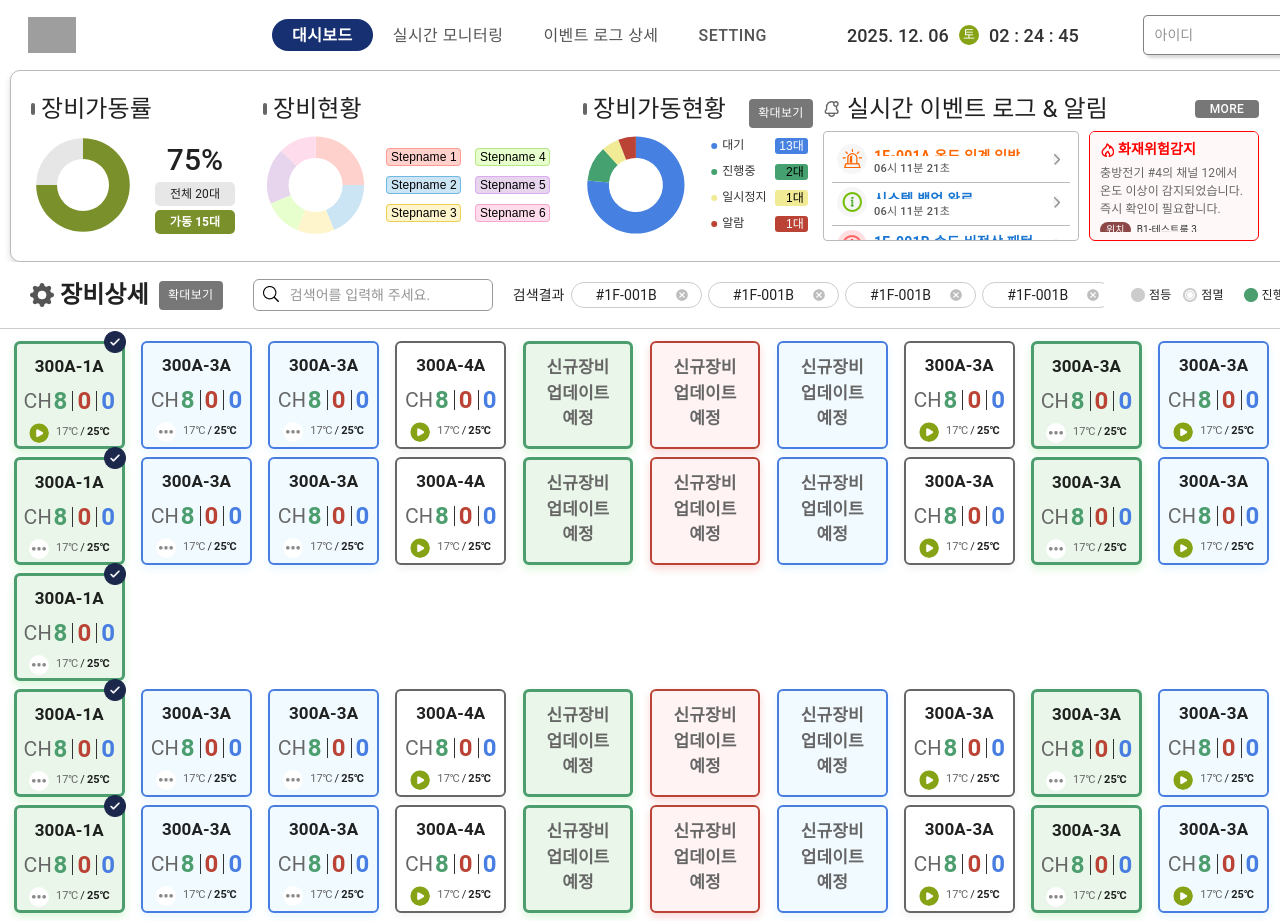
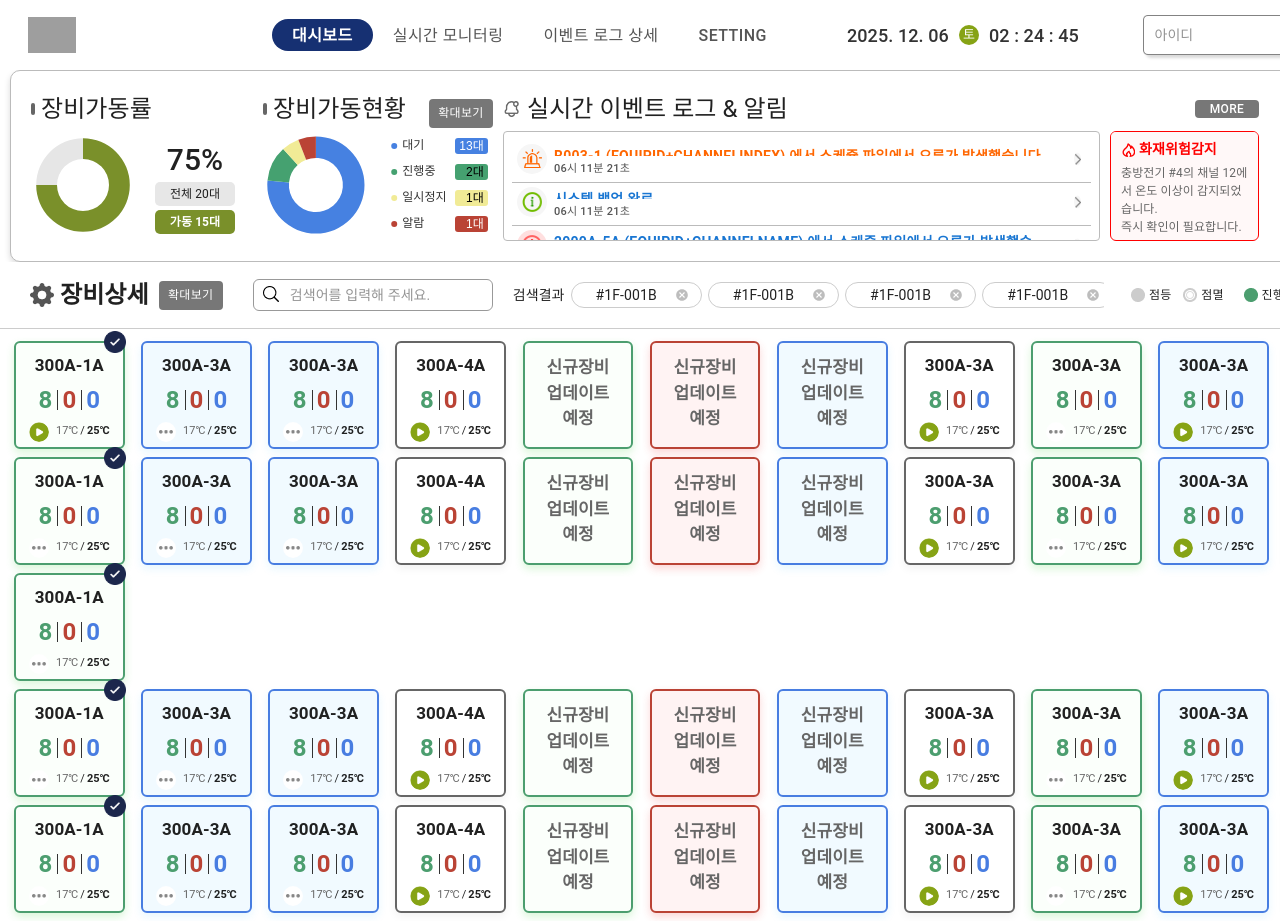
Before and after one commit to MUBSCORP/KCL, a Next.js app: page /uiux/dashboard-cell in a window 1280 px wide. Shown: the top 921 px of the page. Built offline with nearby package versions, Linux system fonts and the light colour scheme; grey boxes are pictures that could not be loaded; what @mui/material-nextjs would draw is missing.

Commit message:
[260113] TopState 수정 외

```diff
--- a/src/app/uiux/components/modules/topState/TopStateCenterList.tsx
+++ b/src/app/uiux/components/modules/topState/TopStateCenterList.tsx
@@ -4,9 +4,9 @@ import { Button } from '@mui/material';
 
 export default function TopStateCenterList() {
   const items = [
-    { time: '06시 11분 21초', desc: '1F-001A 온도 임계 임박', type: 'warning' },
+    { time: '06시 11분 21초', desc: 'B003-1 (EquipID+channelIndex) 에서 스케쥴 파일에서 오류가 발생했습니다.', type: 'warning' },
     { time: '06시 11분 21초', desc: '시스템 백업 완료', type: '' },
-    { time: '06시 11분 21초', desc: '1F-001B 속도 비정상 패턴', type: 'danger' },
+    { time: '06시 11분 21초', desc: '2000A-5A (EquipID+channelName) 에서 스케쥴 파일에서 오류가 발생했습니다.', type: 'danger' },
   ];
 
   return (
@@ -15,7 +15,9 @@ export default function TopStateCenterList() {
         {items.map((item, index) => (
           <li key={index} className={item.type === 'warning' ? 'warning' : item.type === 'danger' ? 'danger' : ''}>
             <Button className="customBtn">
-              <span className="desc">{item.desc}</span>
+              <span className="desc" style={{ maxWidth: '50rem' }}>
+                {item.desc}
+              </span>
               <span className="time">{item.time}</span>
             </Button>
           </li>
--- a/src/app/uiux/dashboard-cell/page.tsx
+++ b/src/app/uiux/dashboard-cell/page.tsx
@@ -1512,7 +1512,7 @@ export default function DashboardPack() {
         <h2 className="ir">상단 기능 화면</h2>
         <div className="left">
           <ChartRunning title="장비가동률" total={chartData.total} running={chartData.running} />
-          <ChartState title="장비현황" data={chartData2} />
+          {/* <ChartState title="장비현황" data={chartData2} /> */}
           <ChartOperation title="장비가동현황" data={chartData3} />
           <Button className="btnZoom" onClick={() => setIsZoomOpen(true)}>
             확대보기
--- a/src/app/uiux/dashboard-pack/page.tsx
+++ b/src/app/uiux/dashboard-pack/page.tsx
@@ -2,7 +2,7 @@
 
 // topState
 import ChartRunning from '@/app/uiux/components/modules/topState/ChartRunning';
-import ChartState from '@/app/uiux/components/modules/topState/ChartState';
+// import ChartState from '@/app/uiux/components/modules/topState/ChartState';
 import ChartState2 from '@/app/uiux/components/modules/topState/ChartState2';
 import ChartOperation from '@/app/uiux/components/modules/topState/ChartOperation';
 import ChartOperation2 from '@/app/uiux/components/modules/topState/ChartOperation2';
@@ -513,7 +513,7 @@ export default function DashboardPack() {
         <h2 className="ir">상단 기능 화면</h2>
         <div className="left">
           <ChartRunning title="장비가동률" total={chartData.total} running={chartData.running} />
-          <ChartState title="장비현황" data={chartData2} />
+          {/* <ChartState title="장비현황" data={chartData2} /> */}
           <ChartOperation title="장비가동현황" data={chartData3} />
           <Button className="btnZoom" onClick={() => setIsZoomOpen(true)}>
             확대보기
--- a/src/styles/modules/_monitoring.scss
+++ b/src/styles/modules/_monitoring.scss
@@ -387,16 +387,16 @@
             ul {
               @include flexArea($gap: 1rem);
               position: relative;
-              padding-left: 3rem;
-              &:before {
-                content: 'CH';
-                position: absolute;
-                top: 0.3rem;
-                left: -0rem;
-                font-size: 2rem;
-                font-weight: 400;
-                color: #666;
-              }
+              // padding-left: 3rem;
+              // &:before {
+              //   content: 'CH';
+              //   position: absolute;
+              //   top: 0.3rem;
+              //   left: -0rem;
+              //   font-size: 2rem;
+              //   font-weight: 400;
+              //   color: #666;
+              // }
               li {
                 position: relative;
                 font-size: 2.4rem;
@@ -474,8 +474,8 @@
 
           &[data-operation='ongoing'] {
             .inner {
-              border-width: 0.3rem;
-              background-color: #e9f6e9;
+              // border-width: 0.3rem;
+              background-color: #fbfffb;
               border-color: var(--state-ongoing);
               box-shadow: 0 0.4rem 0.8rem rgba(69, 209, 65, 0.2);
             }
@@ -531,12 +531,12 @@
               &::after {
                 content: '';
                 position: absolute;
-                width: calc(100% + 0.8rem);
-                height: calc(100% + 0.8rem);
-                border-width: 0.3rem;
-                border-radius: 0.6rem;
-                left: -0.4rem;
-                top: -0.4rem;
+                width: calc(100% + 1rem);
+                height: calc(100% + 1rem);
+                border-width: 0.5rem;
+                border-radius: 1rem;
+                left: -0.5rem;
+                top: -0.5rem;
                 animation: blinkShutdown 0.5s infinite alternate;
                 pointer-events: none;
               }
--- a/src/styles/modules/_topState.scss
+++ b/src/styles/modules/_topState.scss
@@ -11,7 +11,7 @@
   background-color: var(--co-white);
   box-shadow: 0 0.3rem 0.6rem rgba(0, 0, 0, 0.15);
   > .left {
-    min-width: 68.1rem;
+    min-width: 46.1rem;
     position: relative;
     @include flexArea($gap: 2.8rem, $align: flex-start);
     .btnZoom {
@@ -151,7 +151,7 @@
                 text-align: left;
                 word-break: keep-all;
                 @include ell;
-                max-width: 20rem;
+                max-width: 50rem;
                 height: 1.6rem;
               }
               &::before {
```
